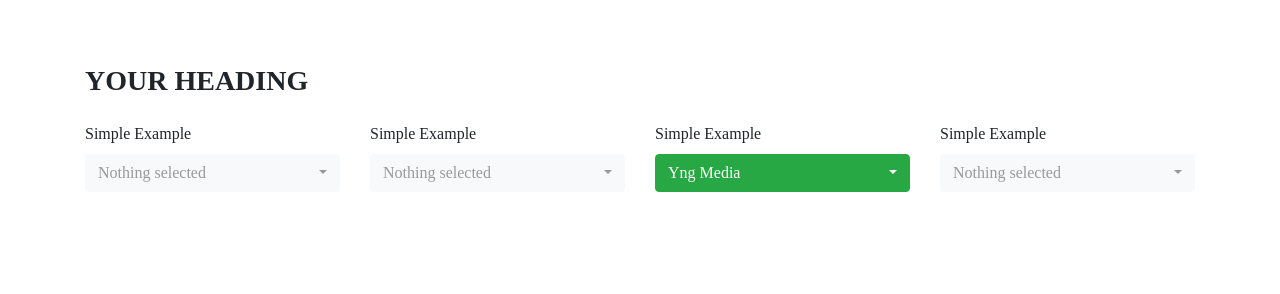
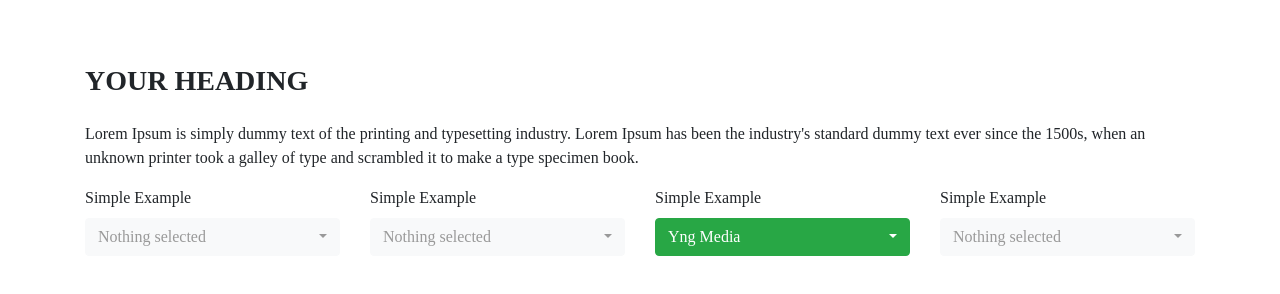
Before and after one commit to kailashchaudhary02/git-command, a plain HTML site: page index.html in a window 1280 px wide. Drawn offline with Linux system fonts and the light colour scheme; a web font is replaced by a local one.

Commit message:
Update index.html

```diff
--- a/index.html
+++ b/index.html
@@ -18,6 +18,9 @@
 
     <div class="container mt-5">
         <h3 class="py-3 text-black text-uppercase"><strong>Your Heading</strong></h3>
+        <p>
+            Lorem Ipsum is simply dummy text of the printing and typesetting industry. Lorem Ipsum has been the industry's standard dummy text ever since the 1500s, when an unknown printer took a galley of type and scrambled it to make a type specimen book.
+        </p>
 
         <div class="row">
             <div class="col-sm-6 col-md-3 form-group">
```
